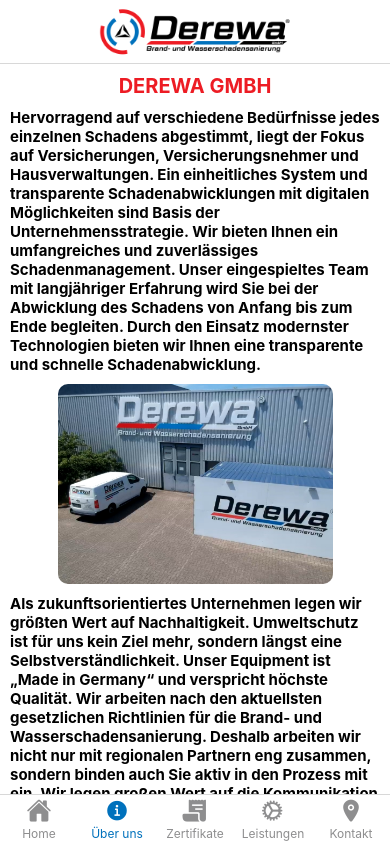
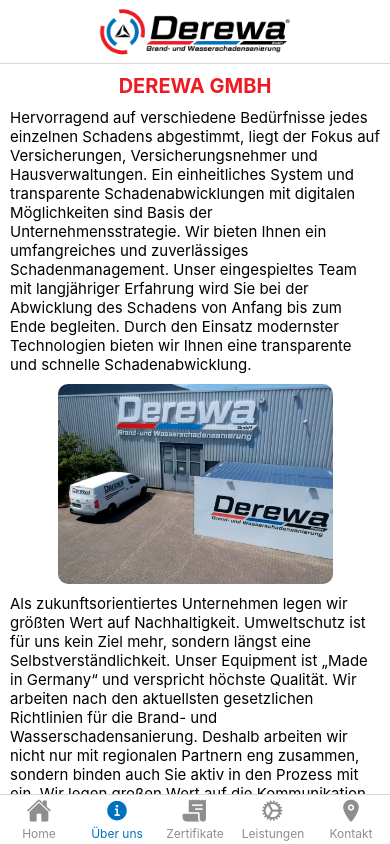
Before and after one commit to mkceliks/Derewa-React-Native, a React Native app: screen /GetHelpNow in a window 390 px wide. Built offline with nearby package versions, Linux system fonts and the light colour scheme.

Commit message:
font-weights reduced

```diff
--- a/screens/HelpScreen.js
+++ b/screens/HelpScreen.js
@@ -12,7 +12,7 @@
 
     </Text><>
 
-    <Text style={{ fontWeight: "bold", fontSize: 15, marginTop: 10,marginRight:10,marginLeft:10}}>
+    <Text style={{  fontSize: 15, marginTop: 10,marginRight:10,marginLeft:10}}>
 
     Hervorragend auf verschiedene Bedürfnisse jedes einzelnen Schadens abgestimmt, liegt der Fokus auf Versicherungen, Versicherungsnehmer und Hausverwaltungen. Ein einheitliches System und transparente Schadenabwicklungen mit digitalen Möglichkeiten sind Basis der Unternehmensstrategie.
 
@@ -28,7 +28,7 @@
   />
   </View>
 
-  <Text style={{ fontWeight: "bold", fontSize: 15, marginTop: 10,marginRight:10,marginLeft:10}}>
+  <Text style={{  fontSize: 15, marginTop: 10,marginRight:10,marginLeft:10}}>
 
 
   Als zukunftsorientiertes Unternehmen legen wir größten Wert auf Nachhaltigkeit. Umweltschutz ist für uns kein Ziel mehr, sondern längst eine Selbstverständlichkeit. Unser Equipment ist „Made in Germany“ und verspricht höchste Qualität. Wir arbeiten nach den aktuellsten gesetzlichen Richtlinien für die Brand- und Wasserschadensanierung. Deshalb arbeiten wir nicht nur mit regionalen Partnern eng zusammen, sondern binden auch Sie aktiv in den Prozess mit ein.
@@ -46,7 +46,7 @@
   />
   </View>
 
-  <Text style={{ fontWeight: "bold", fontSize: 15, marginTop: 10,marginBottom:75,marginRight:10,marginLeft:10}}>
+  <Text style={{  fontSize: 15, marginTop: 10,marginBottom:75,marginRight:10,marginLeft:10}}>
 
 
   Nach Abschluss der Baustelle haben Sie die Möglichkeit, unsere Handwerker und Projektleiter mittels Bewertungsschema auf der Abnahmeerklärung und Webseite Online zu bewerten. Das hilft uns, wichtige Schlüsse zu ziehen und uns weiterzuentwickeln.
--- a/screens/HomeScreen.js
+++ b/screens/HomeScreen.js
@@ -33,7 +33,7 @@
 
     </Text>
 
-    <Text style={{ fontWeight: "bold", fontSize: 15, marginTop: 10,marginLeft:7}}>
+    <Text style={{  fontSize: 15, marginTop: 10,marginLeft:7}}>
 
     Hervorragend auf verschiedene Bedürfnisse jedes einzelnen Schadens abgestimmt, liegt der Fokus auf Versicherungen, Versicherungsnehmer und Hausverwaltungen. Ein einheitliches System und transparente Schadenabwicklungen mit digitalen Möglichkeiten sind Basis der Unternehmensstrategie.
 
```
